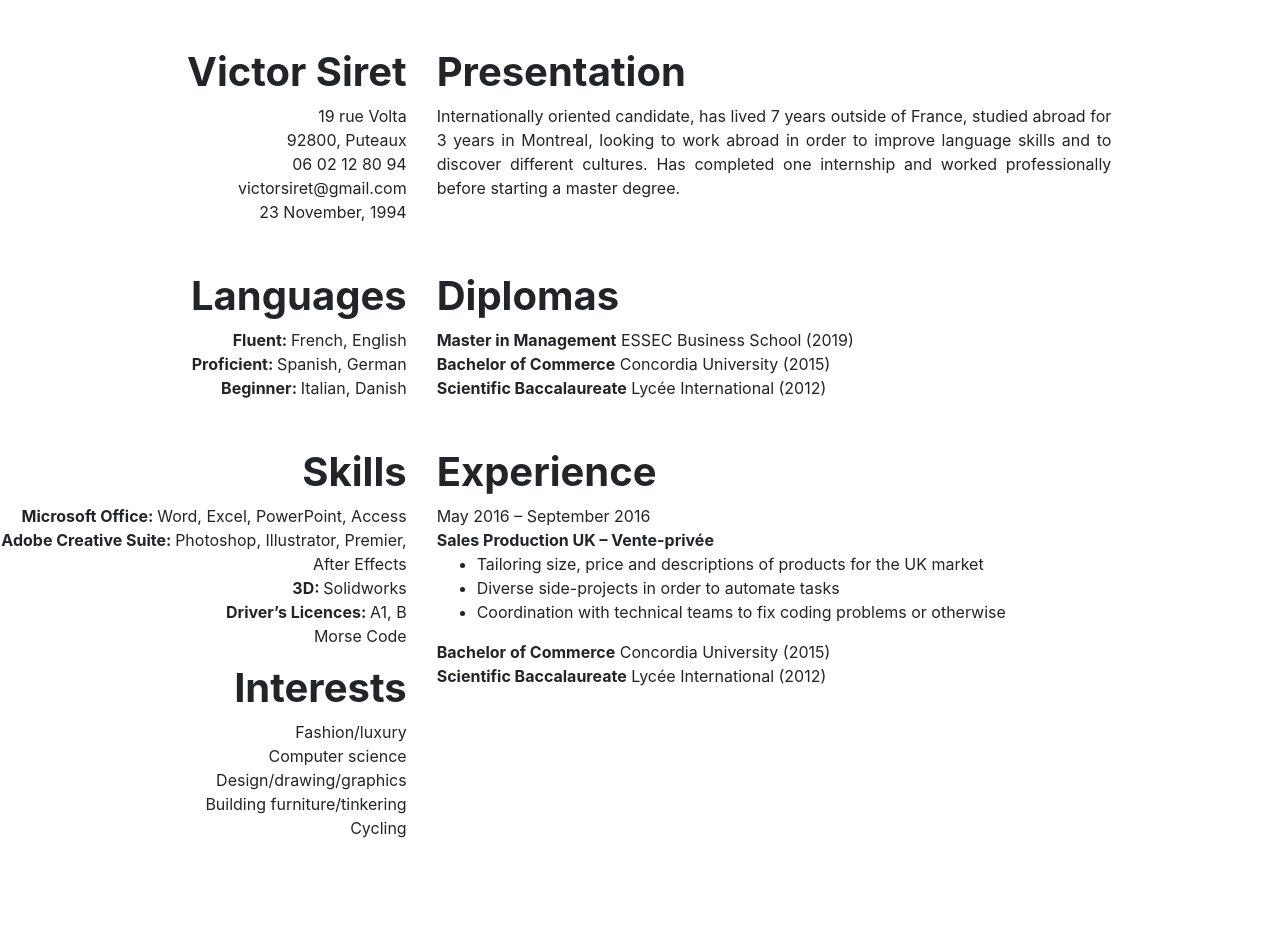
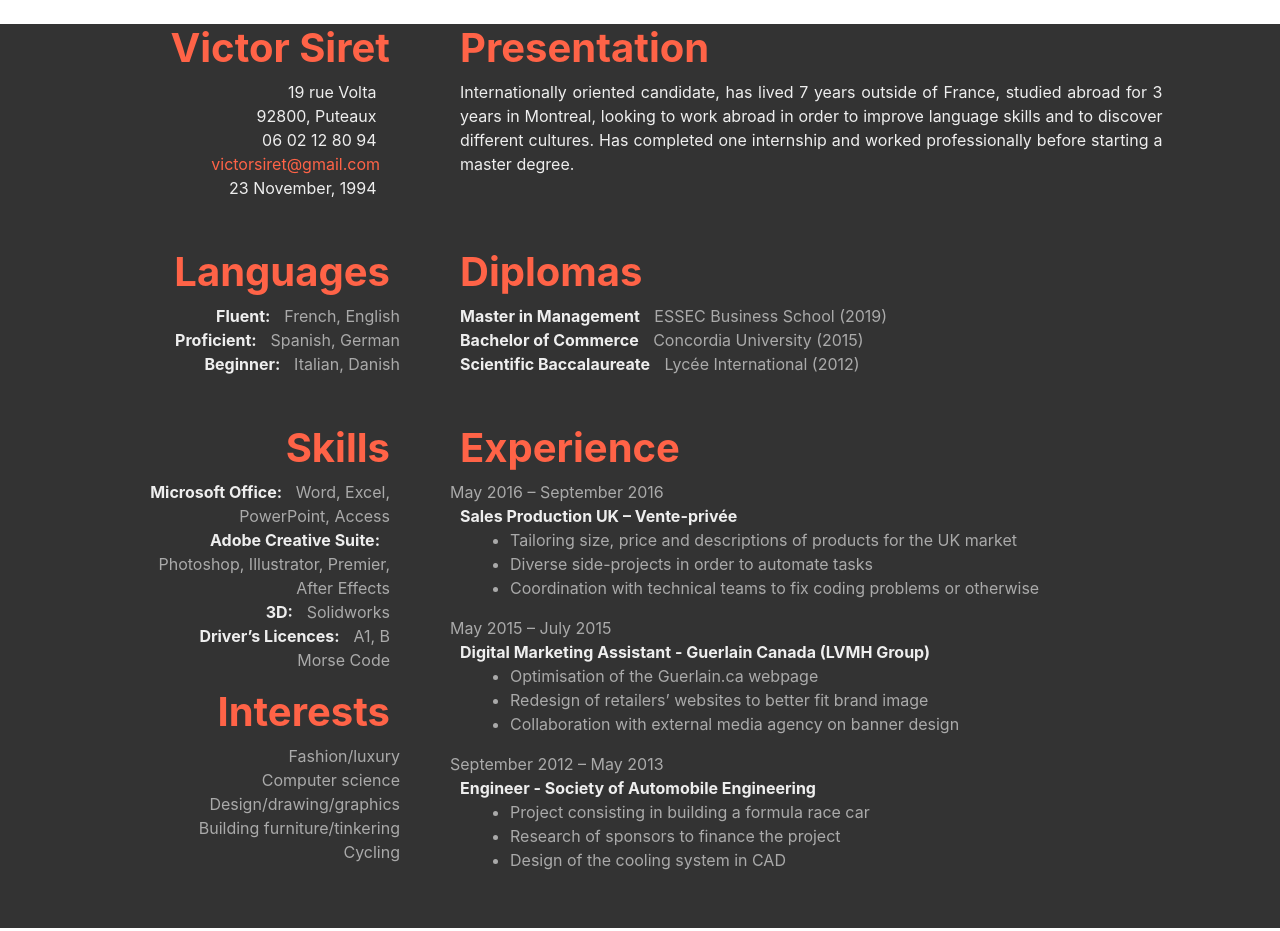
Before and after one commit to victorsiret/Resume-Legacy, a plain HTML site: page index.html in a window 1280 px wide. Before the commit the page ends 904 px from the top, so only its background shows below. Drawn offline with nearby package versions, Linux system fonts and the light colour scheme.

Commit message:
v6
added theme, fixed most alignment issues ect

```diff
--- a/index.html
+++ b/index.html
@@ -13,39 +13,38 @@
   </head>
   <body>
     <br>
-    <br>
-    <div class="row justify-content-center">
-        <div class="col-sm-4 text-right">
+    <div class="row justify-content-center firstro">
+        <div class="col-lg-3 text-right">
             <h1>Victor Siret</h1>
-            19 rue Volta <br>
-            92800, Puteaux <br>
-            06 02 12 80 94 <br>
-            victorsiret@gmail.com <br>
-            23 November, 1994<br><br><br>
+            <div class="colorboi">19 rue Volta &nbsp;&nbsp;<br>
+            92800, Puteaux &nbsp;&nbsp;<br>
+            06 02 12 80 94 &nbsp;&nbsp;<br>
+            <a href="mailto:victorsiret@gmail.com">victorsiret@gmail.com</a><br>
+            23 November, 1994 &nbsp;&nbsp;<br><br><br></div>
         </div>
-        <div class="col-sm-8">
+        <div class="col-lg-7">
             <h1>Presentation</h1>
-            <p class="text-justify pwidboy">Internationally oriented candidate, has lived 7 years outside of France, studied abroad for 3 years in Montreal, looking to work abroad in order to improve language skills and to discover different cultures. Has completed one internship and worked professionally before starting a master degree.</p><br>
+            <p class="text-justify colorboi">Internationally oriented candidate, has lived 7 years outside of France, studied abroad for 3 years in Montreal, looking to work abroad in order to improve language skills and to discover different cultures. Has completed one internship and worked professionally before starting a master degree.</p><br>
         </div>
-            <div class="col-sm-4 text-right">
+            <div class="col-lg-3 text-right">
                 <h1>Languages</h1>
                 <b>Fluent: </b>French, English<br>
                 <b>Proficient: </b>Spanish, German<br>
                 <b>Beginner: </b>Italian, Danish<br><br><br>
             </div>
-            <div class="col-sm-8">
+            <div class="col-lg-7">
                 <h1>Diplomas</h1>
                 <b>Master in Management</b> ESSEC Business School (2019)<br>
                 <b>Bachelor of Commerce</b> Concordia University (2015)<br>
                 <b>Scientific Baccalaureate</b> Lycée International (2012)<br><br><br>
             </div>
-        <div class="col-sm-4 text-right">
+        <div class="col-lg-3 text-right">
             <h1>Skills</h1>
             <p><b>Microsoft Office: </b> Word, Excel, PowerPoint, Access<br>
             <b>Adobe Creative Suite: </b> Photoshop, Illustrator, Premier, After Effects<br>
             <b>3D: </b>Solidworks<br>
             <b>Driver’s Licences: </b> A1, B<br>
-            Morse Code</p>
+            Morse Code<br></p>
             <p><h1>Interests</h1>
                 Fashion/luxury<br>
                 Computer science<br>
@@ -54,19 +53,33 @@
                 Cycling<br><br><br>
             </p>
         </div>
-        <div class="col-sm-8">
+        <div class="col-lg-7">
             <h1>Experience</h1>
-            May 2016 – September 2016<b><br>
-                Sales Production UK – Vente-privée</b><br>
+            May 2016 – September 2016<br>
+            <b>Sales Production UK – Vente-privée</b><br>
             <ul>
-            <li>Tailoring size, price and descriptions of products for the UK market</li>
-            <li>Diverse side-projects in order to automate tasks</li>
-            <li>Coordination with technical teams to fix coding problems or otherwise</li>
+                <li>Tailoring size, price and descriptions of products for the UK market</li>
+                <li>Diverse side-projects in order to automate tasks</li>
+                <li>Coordination with technical teams to fix coding problems or otherwise</li>
             </ul>
-            <b>Bachelor of Commerce</b> Concordia University (2015)<br>
-            <b>Scientific Baccalaureate</b> Lycée International (2012)<br>
+            May 2015 – July 2015<br>
+            <b>Digital Marketing Assistant - Guerlain Canada (LVMH Group)</b>
+            <ul>
+                <li>Optimisation of the Guerlain.ca webpage</li>
+                <li>Redesign of retailers’ websites to better fit brand image</li>
+                <li>Collaboration with external media agency on banner design</li>
+            </ul>
+            September 2012 – May 2013<br>
+            <b>Engineer - Society of Automobile Engineering</b>
+            <ul>
+                <li>Project consisting in building a formula race car </li>
+                <li>Research of sponsors to finance the project</li>
+                <li>Design of the cooling system in CAD</li>
+            </ul>
         </div>
     </div>
-
+    <div>
+    <br>
+    </div>
   </body>
 </html>
--- a/style.css
+++ b/style.css
@@ -1,8 +1,22 @@
 * {
-}
-.pwidboy {
-    margin-right: 20%;
+    margin: 0px 10px;
+
 }
 h1 {
     font-weight: bold;
+    color: tomato;
 }
+.firstro {
+    background: #333333;
+    color: #AAAAAA;
+}
+b {
+    color: #EEEEEE;
+}
+.colorboi {
+    color: #EEEEEE;
+}
+a {
+    color: tomato;
+
+}
```
